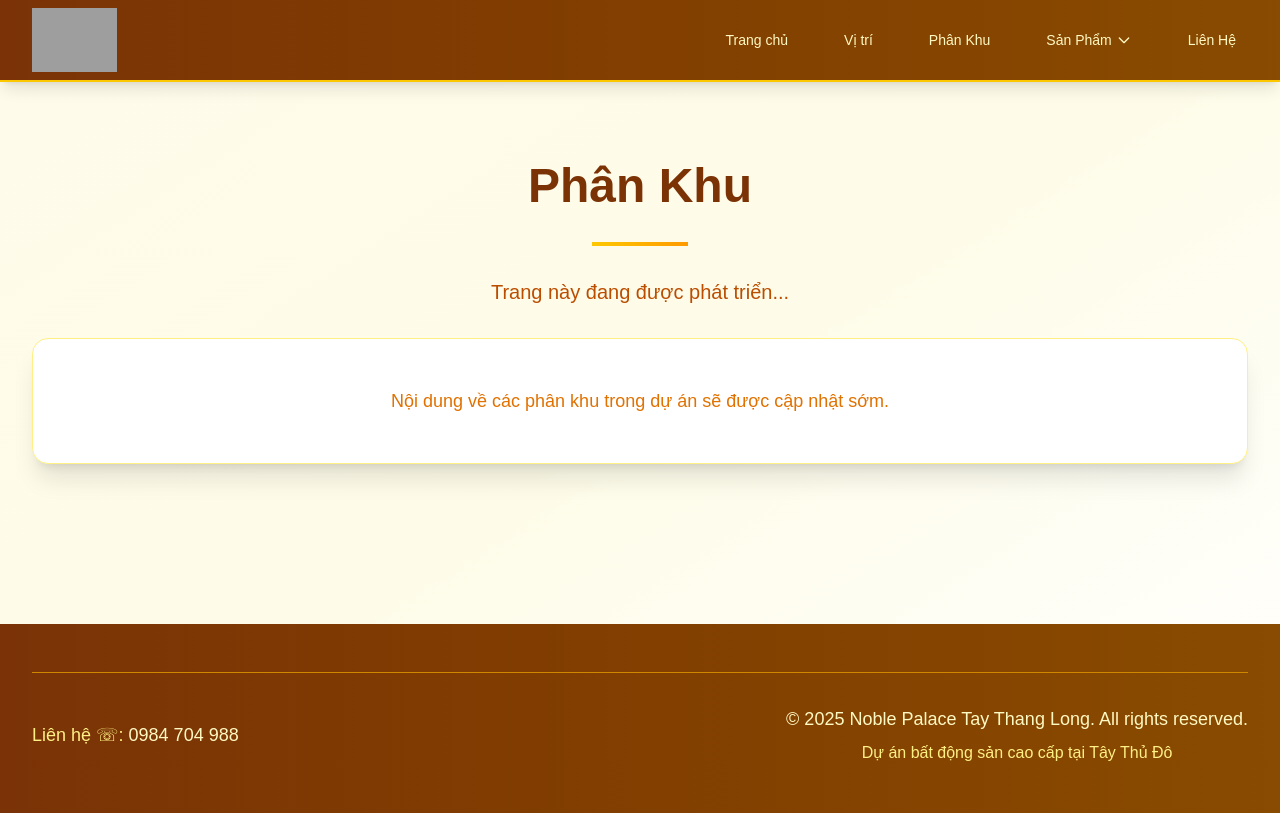
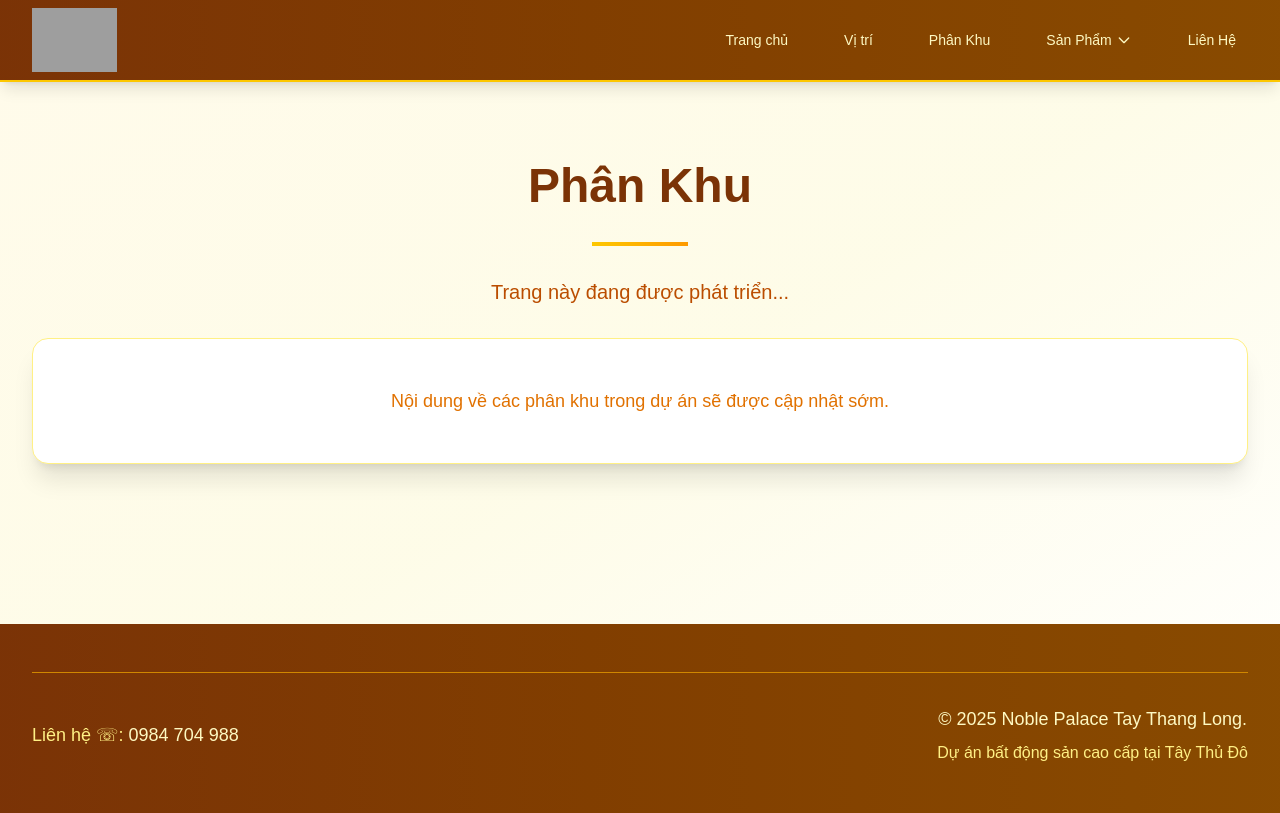
Before and after one commit to twillightsparkle/NoblePalaceTayThangLong, a Next.js app: page /phan-khu in a window 1280 px wide. Built offline with nearby package versions, Linux system fonts and the light colour scheme; grey boxes are pictures that could not be loaded.

Commit message:
decoy commit

```diff
--- a/src/app/phan-khu/page.tsx
+++ b/src/app/phan-khu/page.tsx
@@ -33,7 +33,7 @@ export default function PhanKhu() {
             </div>
             <div className="text-center">
               <p className="text-yellow-100 text-lg">
-                © 2025 Noble Palace Tay Thang Long. All rights reserved.
+                © 2025 Noble Palace Tay Thang Long.
               </p>
               <p className="text-yellow-200 mt-2">
                 Dự án bất động sản cao cấp tại Tây Thủ Đô
```
